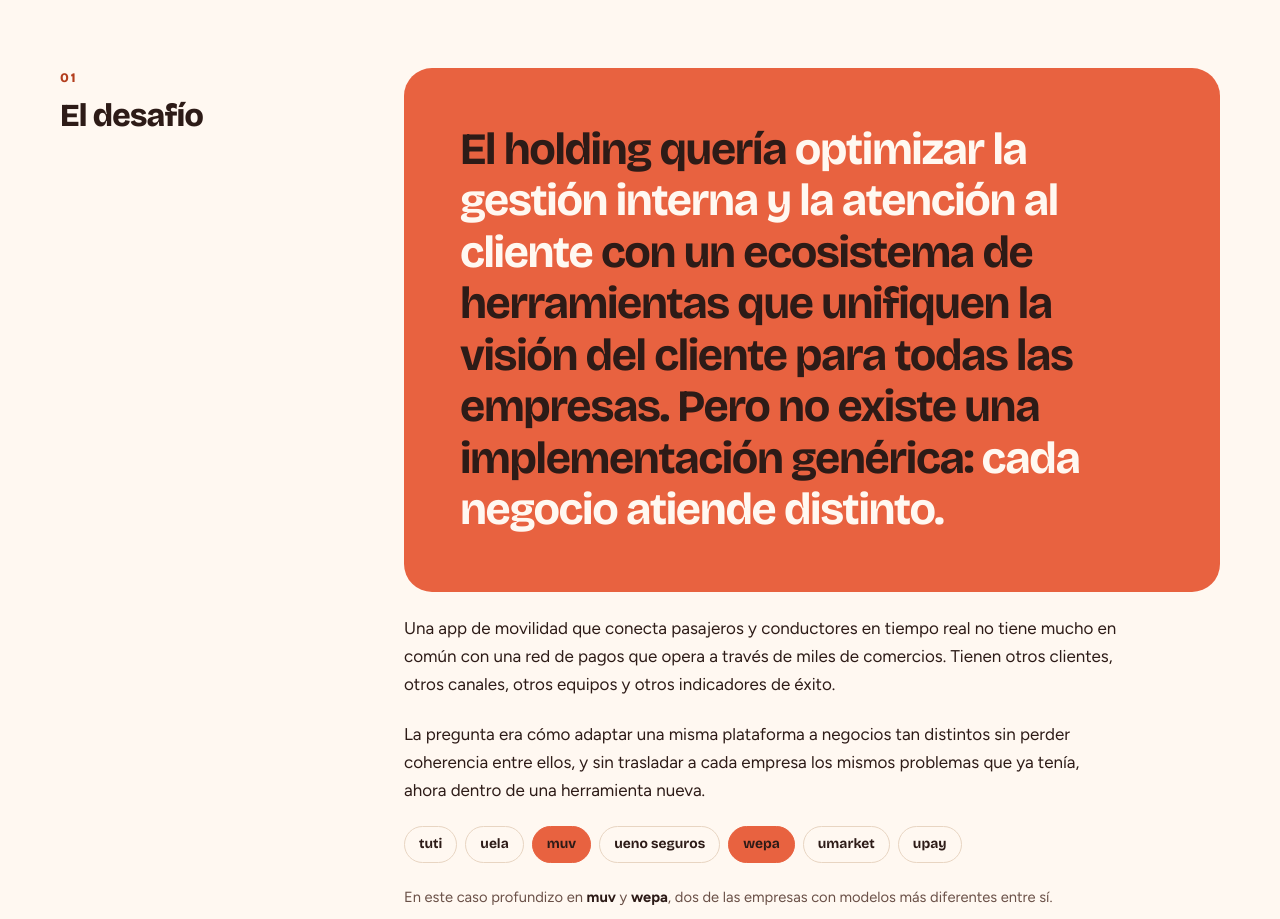
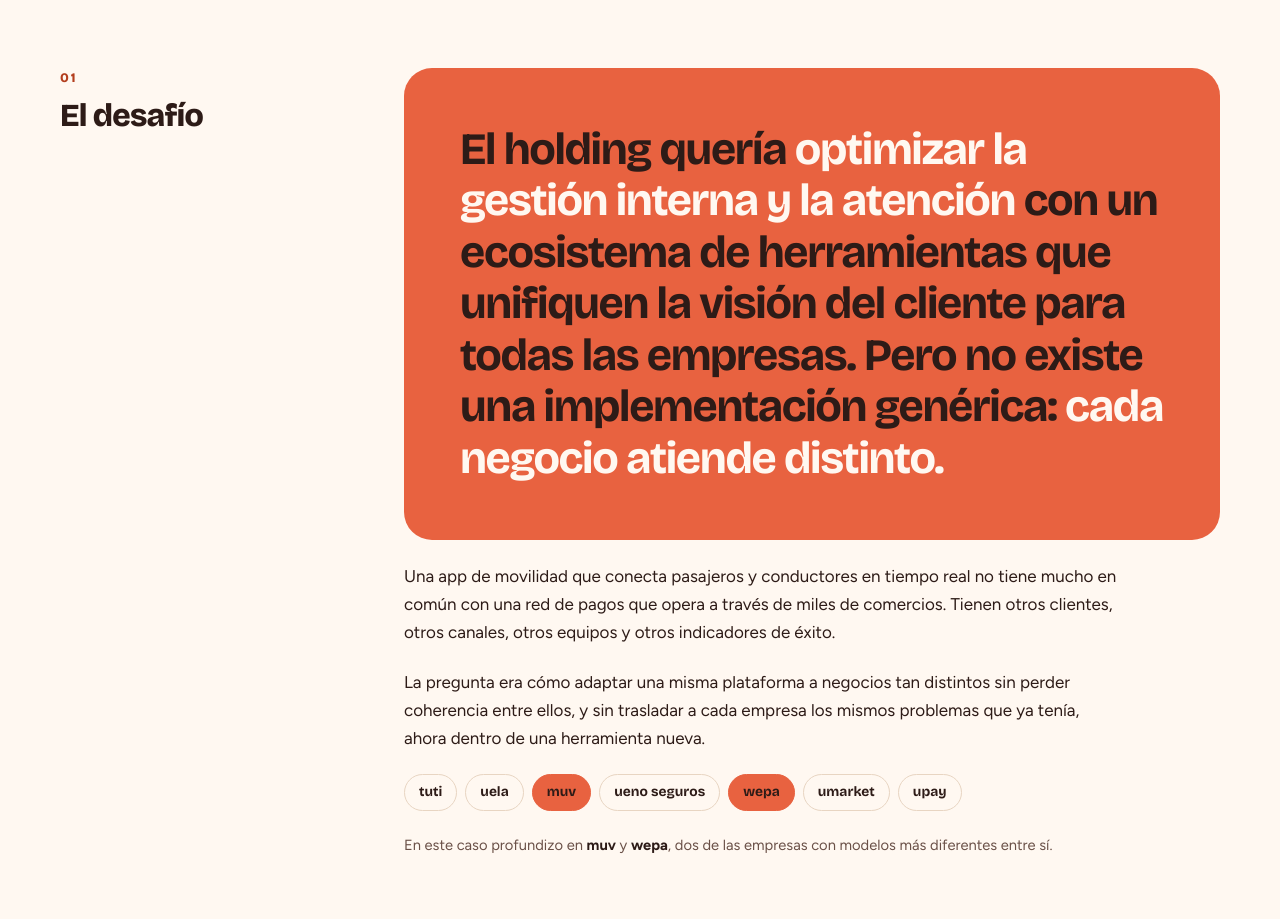
Before and after one commit to emilialodigiani/portfolio, a plain HTML site: page proyectos/crm-holding.html in a window 1280 px wide. Shown: the part 880-1799 px from the top of the page. Drawn offline with nearby package versions, Linux system fonts and the light colour scheme.

Commit message:
Caso Salesforce: vuelve a decir la atención
Co-Authored-By: Claude Opus 5.5 <noreply@anthropic.com>
Claude-Session: https://claude.ai/code/session_0154b3AFknc8xnA5S2t84Vmo

```diff
--- a/proyectos/crm-holding.html
+++ b/proyectos/crm-holding.html
@@ -50,7 +50,7 @@
       <div class="chapter-label"><span class="num">01</span><h2>El desafío</h2></div>
       <div class="chapter-body">
         <div class="quote-card">
-          <p class="big-quote">El holding quería <em>optimizar la gestión interna y la atención al cliente</em> con un ecosistema de herramientas que unifiquen la visión del cliente para todas las empresas. Pero no existe una implementación genérica: <em>cada negocio atiende distinto.</em></p>
+          <p class="big-quote">El holding quería <em>optimizar la gestión interna y la atención</em> con un ecosistema de herramientas que unifiquen la visión del cliente para todas las empresas. Pero no existe una implementación genérica: <em>cada negocio atiende distinto.</em></p>
         </div>
         <p>Una app de movilidad que conecta pasajeros y conductores en tiempo real no tiene mucho en común con una red de pagos que opera a través de miles de comercios. Tienen otros clientes, otros canales, otros equipos y otros indicadores de éxito.</p>
         <p>La pregunta era cómo adaptar una misma plataforma a negocios tan distintos sin perder coherencia entre ellos, y sin trasladar a cada empresa los mismos problemas que ya tenía, ahora dentro de una herramienta nueva.</p>
```
